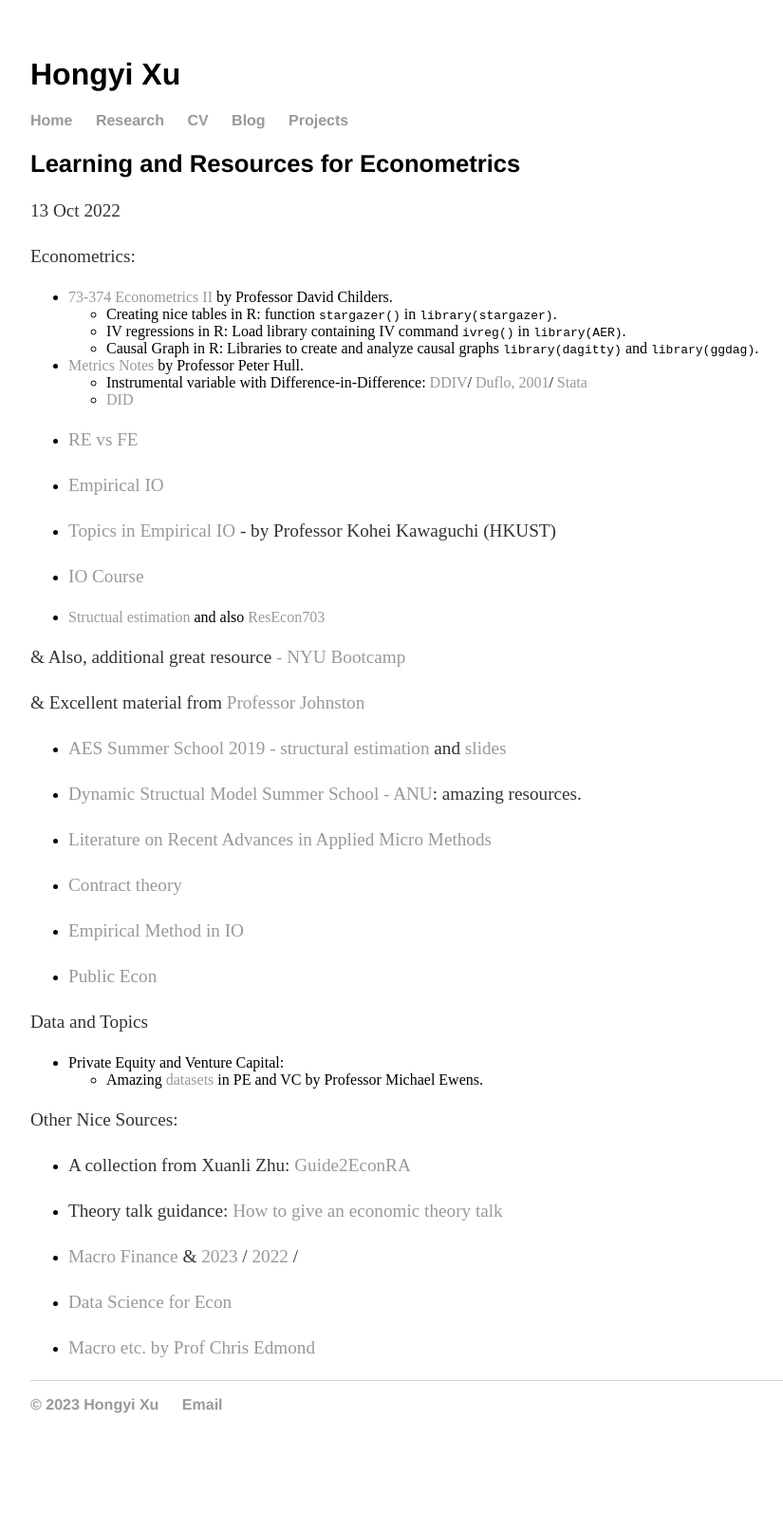
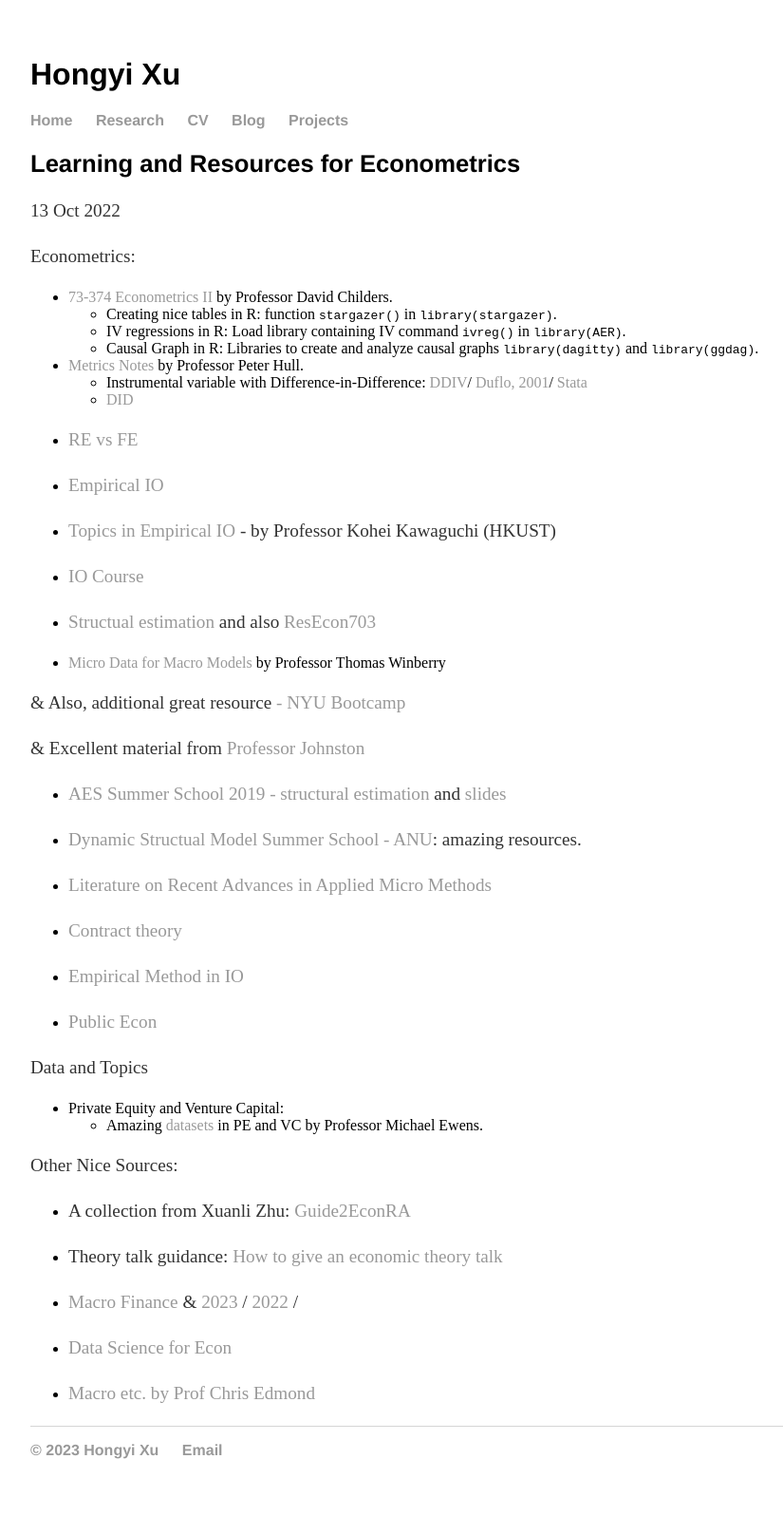
Before and after one commit to hongyileoxu/hongyileoxu.github.io, a Jekyll site: the page built from _posts/2022-10-13-great-resources.md, in a window 1280 px wide. Shown: the whole page at 95% size, without its empty margins (160-985 px from the left). Built offline with Jekyll 4.4.1, drawn with Linux system fonts in a browser that asks for light colours; before the commit the page ends 1548 px from its top, so only the background shows below that.

Commit message:
Update 2022-10-13-great-resources.md

```diff
--- a/_posts/2022-10-13-great-resources.md
+++ b/_posts/2022-10-13-great-resources.md
@@ -23,6 +23,8 @@ Econometrics:
 -	[IO Course](https://chrisconlon.github.io/index.html)
 
 -	[Structual estimation](https://github.com/drewvankuiken/drewvankuiken.github.io/tree/66e4f3174774fa3dc966473d31e1053a29b2efa4/files/helpful_materials/lyman_slides/Re%20_Choosing_classes) and also [ResEcon703](https://github.com/woerman/ResEcon703/blob/70d8332c30cfa7c6654ab19a5821137f0865e1d9/readme.md)
+
+-	[Micro Data for Macro Models](https://www.thomaswinberry.com/teaching/index.html) by Professor Thomas Winberry
 
 & Also, additional great resource [- NYU Bootcamp](https://byumcl.bitbucket.io/bootcamp2013/economics.html)
 
```
